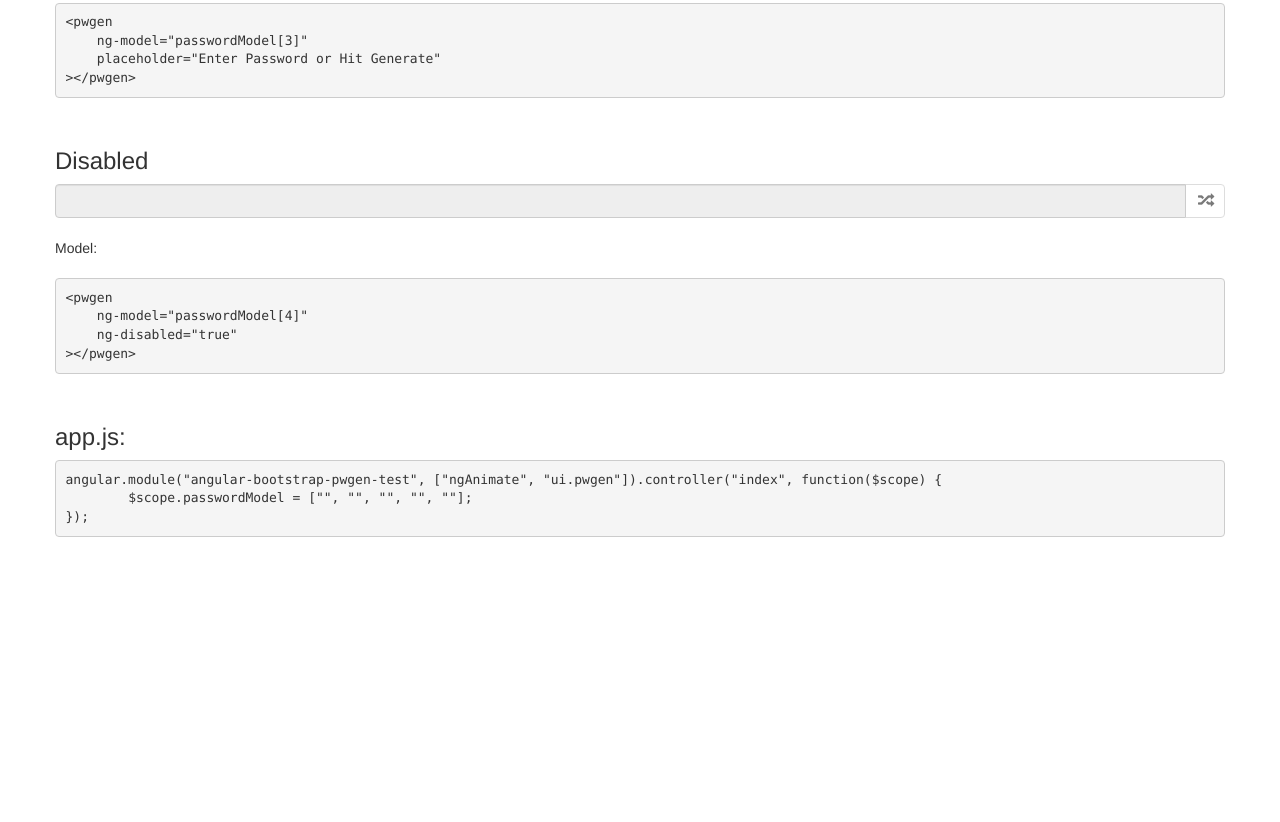
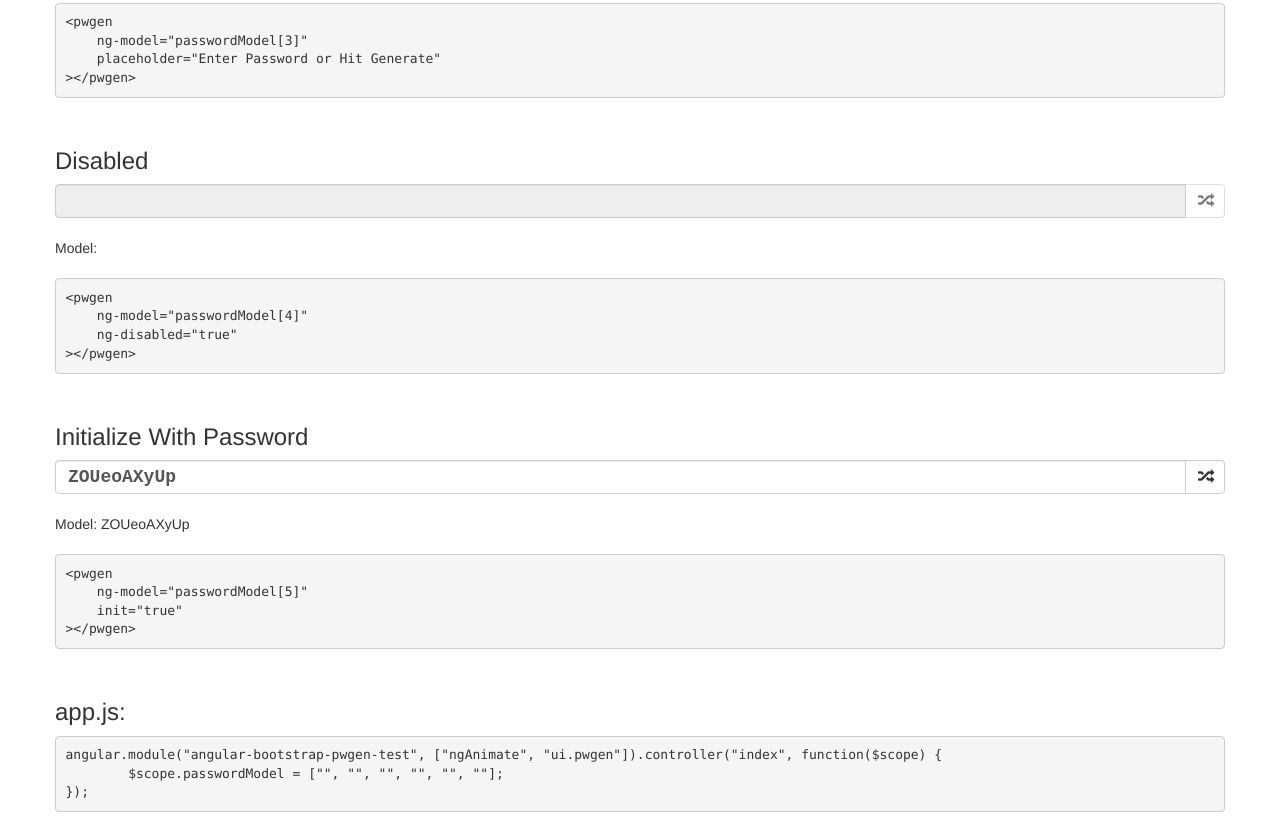
Before and after one commit to sebastianha/angular-bootstrap-pwgen, a website: page index.html in a window 1280 px wide. Shown: the part 956-1778 px from the top of the page. Before the commit the page ends 1503 px from the top, so only its background shows below. Drawn offline with nearby package versions, Linux system fonts and the light colour scheme; some packages are replaced by stand-ins of ours.

Commit message:
Added option to initialize with password

```diff
--- a/angular-bootstrap-pwgen.js
+++ b/angular-bootstrap-pwgen.js
@@ -7,7 +7,8 @@ angular.module("ui.pwgen", []).directive("pwgen", function($timeout) {
 			disabled   : "=ngDisabled",
 			length     : "@",
 			placeholder: "@",
-			animate    : "="
+			animate    : "=",
+			init       : "="
 		},
 		require : "ngModel",
 		restrict: "E",
@@ -109,6 +110,10 @@ angular.module("ui.pwgen", []).directive("pwgen", function($timeout) {
 				}
 				return scope.generatePassword(length, memorable, pattern, "" + prefix + char);
 			};
+
+			if(scope.init === true && (scope.model === undefined || scope.model === null || scope.model === "")) {
+				scope.model = scope.generatePassword(scope.length, false);
+			}
 		}
 	};
 });
--- a/app.js
+++ b/app.js
@@ -1,5 +1,5 @@
 "use strict";
 
 angular.module("angular-bootstrap-pwgen-test", ["ngAnimate", "ui.pwgen"]).controller("index", function($scope) {
-	$scope.passwordModel = ["", "", "", "", ""];
+	$scope.passwordModel = ["", "", "", "", "", ""];
 });
--- a/index.html
+++ b/index.html
@@ -68,10 +68,21 @@
 &gt;&lt;/pwgen&gt</pre>
 		<br>
 
+		<h3>Initialize With Password</h3>
+		<pwgen ng-model="passwordModel[5]" init="true"></pwgen>
+		<br>
+		Model: <span ng-bind="passwordModel[5]"></span>
+		<br><br>
+		<pre>&lt;pwgen
+    ng-model="passwordModel[5]"
+    init="true"
+&gt;&lt;/pwgen&gt</pre>
+		<br>
+
 		<h3>app.js:</h3>
 			<pre>
 angular.module("angular-bootstrap-pwgen-test", ["ngAnimate", "ui.pwgen"]).controller("index", function($scope) {
-	$scope.passwordModel = ["", "", "", "", ""];
+	$scope.passwordModel = ["", "", "", "", "", ""];
 });
 </pre>
 	</div>
```
